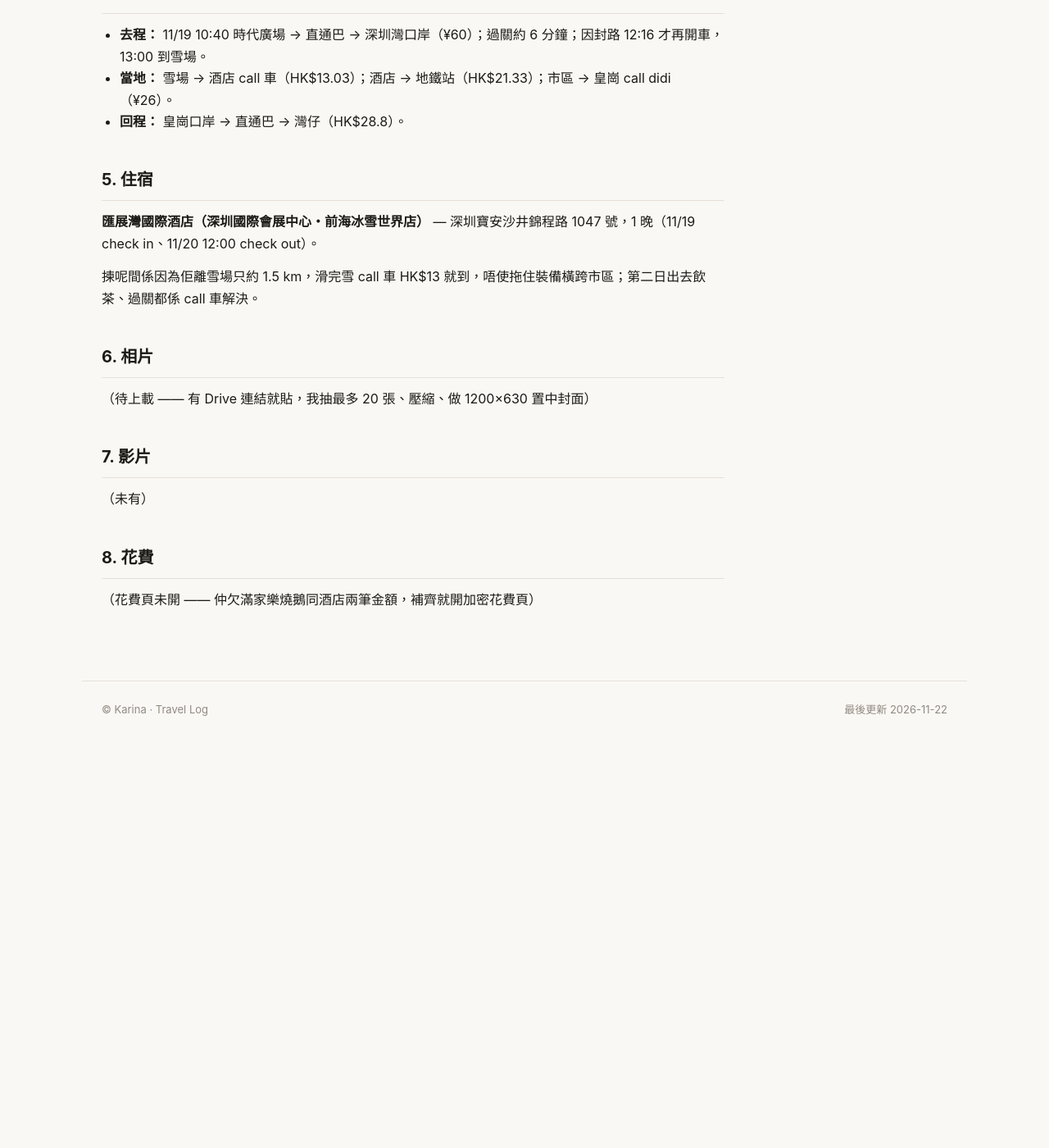
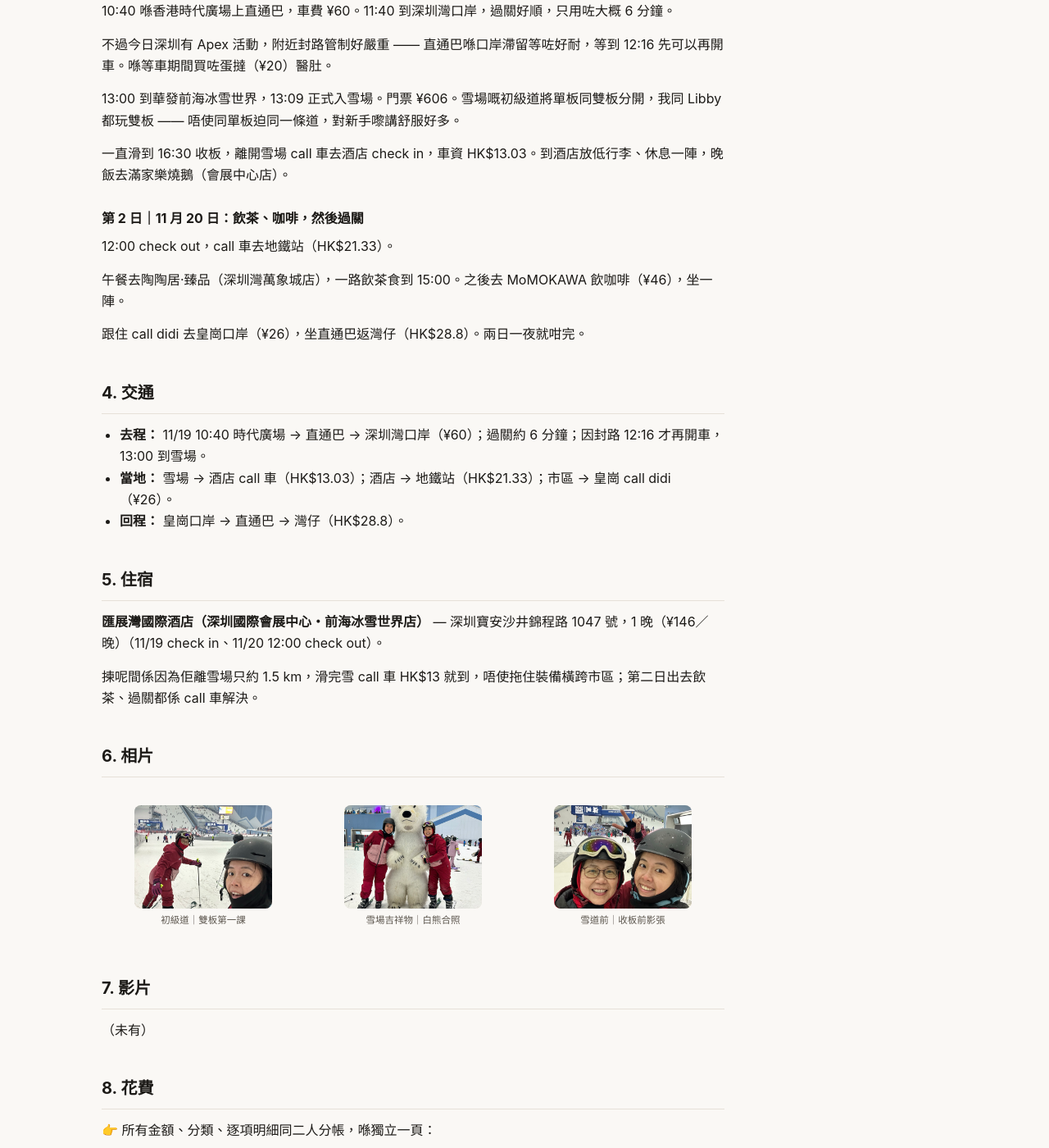
Before and after one commit to Karinatkl/travel-log, a Jekyll site: the page built from trips/2026-11-shenzhen-qianhai-snow.md, in a window 1280 px wide and 1400 px high, scrolled down 1926 px. Shown: the whole window at 82% size. Built offline with Jekyll 4.4.1, drawn with Linux system fonts in a browser that asks for light colours; before the commit the page ends 2827 px from its top, so only the background shows below that; some of the changed text lies outside the part shown.

Commit message:
feat(trip): 冰雪世界 3 張相＋封面、加密花費頁（1,598.54／每人 799.27）

```diff
--- a/_data/trips.csv
+++ b/_data/trips.csv
@@ -10,4 +10,4 @@ trip_id,title_zh,title_en,trip_type,country,city,start_date,end_date,nights,stat
 2026-04-shenzhen-shekou,2026.0406-0407 深圳蛇口,2026.0406-0407 Shenzhen (Shekou),SPORT,China,Shenzhen / Shekou,2026-04-06,2026-04-07,1,COMPLETED,WITH:Christy / Hayden 等 7 人,,,,,,0,0,,,2026-11-17
 2026-04-taiwan-ymq,2026.0408-0415 台灣 ymq,2026.0408-0415 Taiwan (YMQ),SPORT,Taiwan,Taipei,2026-04-08,2026-04-15,7,COMPLETED,WITH:Fai / Libby / Chicken / TM 等 5 人,,,,,,0,0,,trips/2026-04-taiwan-ymq.md,2026-11-17
 2026-06-vietnam-phu-quoc,2026.0629-0703 富國島,2026.0629-0703 Vietnam (Phu Quoc),LEISURE,Vietnam,Phu Quoc,2026-06-29,2026-07-03,4,COMPLETED,WITH:Libby,,,,,6079,0,0,,trips/2026-06-vietnam-phu-quoc.md,2026-11-18
-2026-11-shenzhen-qianhai-snow,2026.1119-1120 深圳華發冰雪世界,2026.1119-1120 Shenzhen (Qianhai Snow World),SPORT,China,Shenzhen / Bao'an (Shajing),2026-11-19,2026-11-20,1,COMPLETED,WITH:Libby,直通巴 時代廣場→深圳灣口岸,皇崗直通巴→灣仔,匯展灣國際酒店（國際會展中心・前海冰雪世界店）,,,0,0,,trips/2026-11-shenzhen-qianhai-snow.md,2026-11-22
+2026-11-shenzhen-qianhai-snow,2026.1119-1120 深圳華發冰雪世界,2026.1119-1120 Shenzhen (Qianhai Snow World),SPORT,China,Shenzhen / Bao'an (Shajing),2026-11-19,2026-11-20,1,COMPLETED,WITH:Libby,直通巴 時代廣場→深圳灣口岸,皇崗直通巴→灣仔,匯展灣國際酒店（國際會展中心・前海冰雪世界店）,,799,3,0,,trips/2026-11-shenzhen-qianhai-snow.md,2026-11-22
--- a/trips/2026-11-shenzhen-qianhai-snow.md
+++ b/trips/2026-11-shenzhen-qianhai-snow.md
@@ -18,6 +19,11 @@ points:
   - { name: 滿家樂燒鵝（會展中心）, lat: 22.5354, lng: 114.0560, solo: false }
   - { name: 深圳灣萬象城, lat: 22.5166, lng: 113.9353, solo: false }
   - { name: 皇崗口岸, lat: 22.5306, lng: 114.0735, solo: false }
+cover: /photos/2026-11-shenzhen-qianhai-snow/cover.jpg
+gallery:
+  - { file: "001-slope-selfie.jpg", caption: "初級道｜雙板第一課" }
+  - { file: "002-polar-bear.jpg", caption: "雪場吉祥物｜白熊合照" }
+  - { file: "003-piste-selfie.jpg", caption: "雪道前｜收板前影張" }
 ---
 
 > 兩日一夜深圳快閃：主題係去華發前海冰雪世界學雙板，第一日滑雪、第二日飲茶同飲咖啡，然後由皇崗過關返香港。
@@ -28,7 +34,7 @@ points:
 
 **交通：** 去程坐直通巴（時代廣場 → 深圳灣口岸，¥60），過關只花約 6 分鐘；回程的士到皇崗，直通巴返灣仔。市內短程全部 call 車。
 
-**住宿：** 匯展灣國際酒店（深圳國際會展中心・前海冰雪世界店），一晚；離雪場約 1.5 km，call 車 HK$13 就到。
+**住宿：** 匯展灣國際酒店（深圳國際會展中心・前海冰雪世界店），一晚（¥146）；離雪場約 1.5 km，call 車 HK$13 就到。
 
 **突發狀況：** 11/19 深圳有 Apex 活動，口岸附近封路管制，直通巴喺深圳灣口岸滯留到 12:16 先再開車，比原定行程遲咗成個鐘才到雪場。
 
@@ -81,13 +87,13 @@ points:
 
 ## 5. 住宿
 
-**匯展灣國際酒店（深圳國際會展中心・前海冰雪世界店）** — 深圳寶安沙井錦程路 1047 號，1 晚（11/19 check in、11/20 12:00 check out）。
+**匯展灣國際酒店（深圳國際會展中心・前海冰雪世界店）** — 深圳寶安沙井錦程路 1047 號，1 晚（¥146／晚）（11/19 check in、11/20 12:00 check out）。
 
 揀呢間係因為佢離雪場只約 1.5 km，滑完雪 call 車 HK$13 就到，唔使拖住裝備橫跨市區；第二日出去飲茶、過關都係 call 車解決。
 
 ## 6. 相片
 
-（待上載 —— 有 Drive 連結就貼，我抽最多 20 張、壓縮、做 1200×630 置中封面）
+{% include gallery.html trip_id="2026-11-shenzhen-qianhai-snow" cols="3" %}
 
 ## 7. 影片
 
@@ -95,4 +101,6 @@ points:
 
 ## 8. 花費
 
-（花費頁未開 —— 仲欠滿家樂燒鵝同酒店兩筆金額，補齊就開加密花費頁）
+👉 所有金額、分類、逐項明細同二人分帳，喺獨立一頁：
+
+**[花費明細 →]({{ '/trips/2026-11-shenzhen-qianhai-snow/spending/' | relative_url }})**
```
Also changed, not shown: other parts of trips/2026-11-shenzhen-qianhai-snow.md (+1 -0 lines), assets/enc/2026-11-shenzhen-qianhai-snow-spending.json (added, +1 -0 lines), trips/2026-11-shenzhen-qianhai-snow-spending.html (added, +104 -0 lines), README.md, photos/2026-11-shenzhen-qianhai-snow/001-slope-selfie.jpg (added), photos/2026-11-shenzhen-qianhai-snow/002-polar-bear.jpg (added), photos/2026-11-shenzhen-qianhai-snow/003-piste-selfie.jpg (added), photos/2026-11-shenzhen-qianhai-snow/cover.jpg (added).
